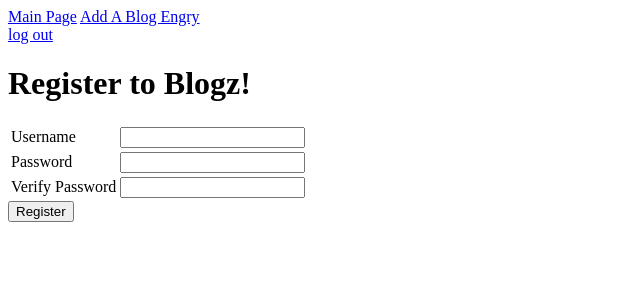
After one commit to ccoffman1/blogz, a Flask app: page /signup in a window 1280 px wide. The commit adds this page. Shown: the top 300 px of the page, without its empty margins (0-640 px from the left). Run offline with Flask 2, Linux system fonts and the light colour scheme.

Commit message:
fix signup

```diff
--- a/main.py
+++ b/main.py
@@ -12,37 +12,109 @@ class Blog(db.Model):
     id = db.Column(db.Integer, primary_key=True)
     title = db.Column(db.String(100))
     body = db.Column(db.String(5000))
+    owner_id = db.Column(db.Integer, db.ForeignKey('user.id'))
 
-    def __init__(self, title, body):
+    def __init__(self, title, body, owner):
         self.title = title
         self.body = body
+        self.owner = owner
+
+
 
 class User(db.Model):
 
     id = db.Column(db.Integer, primary_key=True)
-    email = db.Column(db.String(120), unique=True)
+    username = db.Column(db.String(120), unique=True)
     password = db.Column(db.String(120))
-    tasks = db.relationship('Task', backref='owner')
+    blogs = db.relationship('Blog', backref='owner')
 
-    def __init__(self, email, password):
-        self.email = email
+    def __init__(self, username, password):
+        self.username = username
         self.password = password
+
+@app.before_request
+def require_login():
+    allowed_routes = ['login', 'signup']
+    if request.endpoint not in allowed_routes and 'username' not in session:
+        return redirect('/login')
+
+
+@app.route('/login', methods=['POST', 'GET'])
+def login():
+    if request.method == 'POST':
+        username = request.form['username']
+        password = request.form['password']
+        user = User.query.filter_by(username=username).first()
+        if user and user.password == password:
+            session['username'] = username
+            flash("Logged in")
+            return redirect('/newpost')
+        else:
+            flash('That username and password combination doesn\'t exist.', 'error')
+
+    return render_template('login.html')
+
+
+@app.route('/signup', methods=['POST', 'GET'])
+def signup():
+    if request.method == 'POST':
+        username = request.form['username']
+        password = request.form['password']
+        verify = request.form['verify']
+
+        existing_user = User.query.filter_by(username=username).first()
+
+        # validate user's data
+        if (username == "") or (password == "") or (verify == ""):
+            flash('All fields must be filled out.')
+
+        elif (len(username) < 3) or (len(password) < 3) or (len(verify) < 3):
+            flash('Username and Password must be greater than three characters.')
+
+        elif (password == verify):
+            flash('Passwords do not match.')
+
+        elif not existing_user:
+            new_user = User(username, password)
+            db.session.add(new_user)
+            db.session.commit()
+            session['username'] = username
+            return redirect('/')
+        else:
+            flash('That username is already taken.')
+
+    return render_template('signup.html')
+
+@app.route('/logout')
+def logout():
+    del session['username']
+    return redirect('/login')
 
 
 
-@app.route('/blog', methods=['GET','POST'])
+@app.route('/', methods=['POST', 'GET'])
 def index():
+
     blog_query = Blog.query.all()
+    owner = User.query.filter_by(username=session['username']).first()
+
+    if request.method == 'POST':
+        blog_title = request.form['title']
+        blog_body = request.form['body']
+
+        new_blog = Blog(blog_title, blog_body, owner)
+        db.session.add(new_blog)
+        db.session.commit()
 
     if request.args:
         id = request.args.get('id')
         blog = Blog.query.get(id)
         return render_template('blog.html',blog=blog)
 
-
-    return render_template('blog.html',blog_query=blog_query)
+    blogs = Blog.query.filter_by(owner=owner).all()
 
 
+    return render_template('blog.html',blog_query=blog_query,blogs=blogs)
 
 
 @app.route('/newpost', methods=['POST', 'GET'])
@@ -51,28 +123,26 @@ def post():
 
     title = ''
     body = ''
-    error = ''
 
+    owner = User.query.filter_by(username=session['username']).first()
 
     if request.method == 'POST':
         title = request.form['title']
         body = request.form['body']
 
-
-
         if len(title) == 0 or len(body) == 0:
-            error = "Both fields must me filled out"
+            flash("Both fields must me filled out")
             return render_template('newpost.html',title=title,body=body,error=error)
 
 
 
 
-        new_title = Blog(title, body)
-        db.session.add(new_title)
+        new_blog = Blog(title, body, owner)
+        db.session.add(new_blog)
         db.session.commit()
 
-        id = new_title.id
-        return redirect('/blog?id=' + str(id))
+        id = new_blog.id
+        return redirect('/?id=' + str(id))
 
 
     return render_template('newpost.html', title=title, body=body)
--- a/templates/base.html
+++ b/templates/base.html
@@ -1,7 +1,7 @@
 <!DOCTYPE html>
 <html>
     <head>
-        <title>Build-a-blog</title>
+        <title>Blogz</title>
         <style type="text/css">
             .error{
                 color:purple;
@@ -10,14 +10,23 @@
     </head>
     <body>
         <nav>
-            <a href="/blog" >Main Page</a>
+            <a href="/" >Main Page</a>
             <a href="/newpost" >Add A Blog Engry</a>
         </nav>
 
-        <h1 align="center">Build a Blog</h1>
-        <br>
-        <br>
 
+
+        <div>
+            <a href='/logout'>log out</a>
+        </div>
+
+        {% with messages = get_flashed_messages(with_categories=True) %}
+            <ul>
+            {% for category,message in messages %}
+                <li class="{{category}}">{{message}}</li>
+            {% endfor %}
+            </ul>
+        {% endwith %}
 
         {% block content %}
         {% endblock %}
--- a/templates/blog.html
+++ b/templates/blog.html
@@ -16,7 +16,7 @@
     {% else %}
         {% for blog in blog_query %}
         <h2 >
-            <a href='/blog?id={{blog.id}}'>{{blog.title}}</a>
+            <a href='/?id={{blog.id}}'>{{blog.title}}</a>
         </h2>
         <br>
         <p>
--- a/templates/newpost.html
+++ b/templates/newpost.html
@@ -21,7 +21,6 @@
             </td>
             <td>
                 <textarea rows="6" cols="100" name="body" value="{{ body }}" >{{ body }}</textarea>
-                <p class="error">{{error}}</p>
             </td>
         </tr>
 
--- /dev/null
+++ b/templates/signup.html
@@ -0,0 +1,28 @@
+{% extends "base.html" %}
+
+{% block content %}
+<h1>Register to Blogz!</h1>
+<form action="/register" method="post">
+    <table>
+        <tr>
+            <td><label for="username">Username</label></td>
+            <td>
+                <input name="username" type="text" value="{{ username }}">
+            </td>
+        </tr>
+        <tr>
+            <td><label for="password">Password</label></td>
+            <td>
+                <input name="password" type="password">
+            </td>
+        </tr>
+        <tr>
+            <td><label for="verify">Verify Password</label></td>
+            <td>
+                <input name="verify" type="password">
+            </td>
+        </tr>
+    </table>
+    <input type="submit" value="Register">
+</form>
+{% endblock %}
```
Also changed, not shown: templates/login.html (added, +23 -0 lines).
